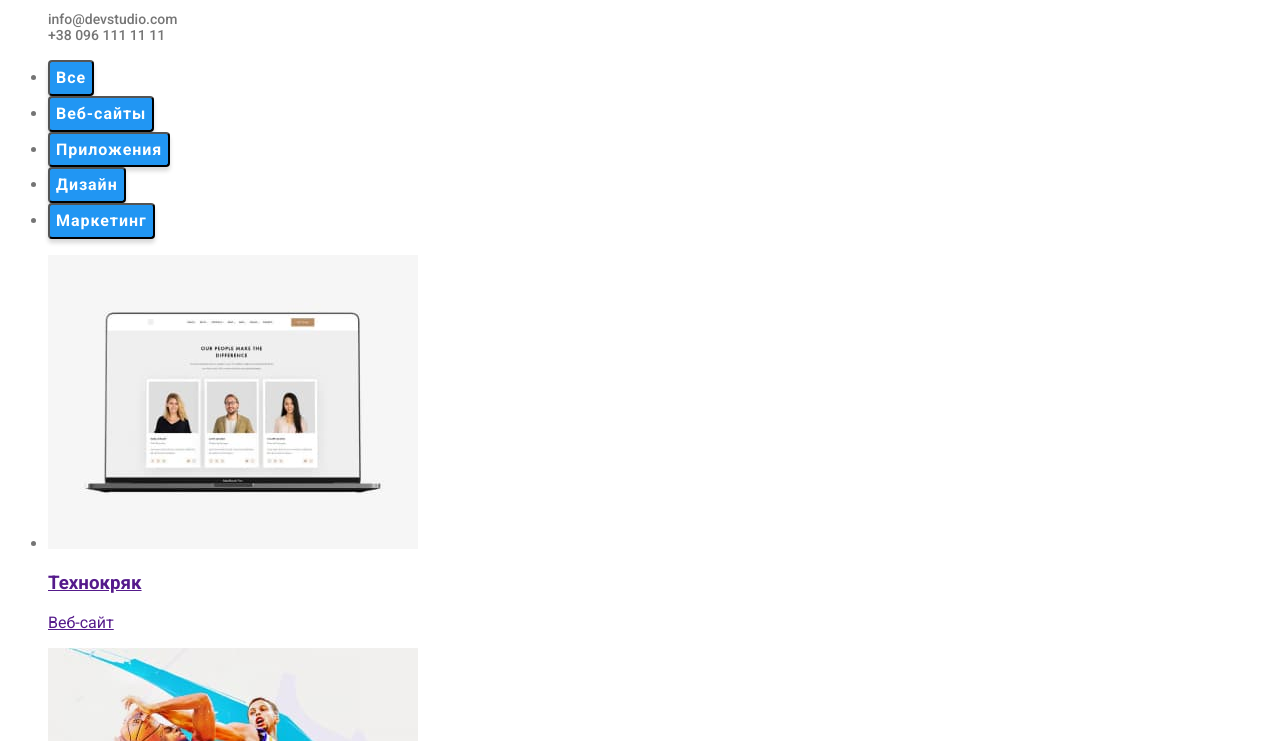
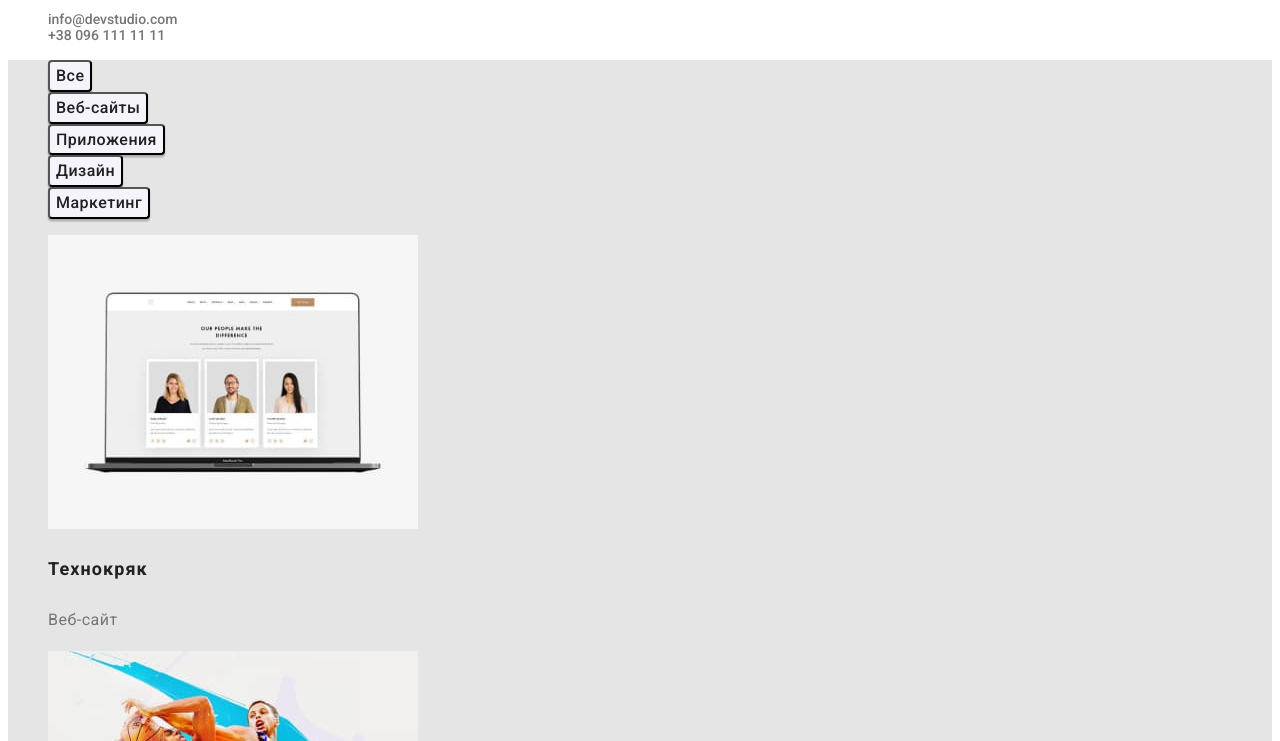
Before and after one commit to Bobigem/goit-markup-hw-02, a plain HTML site: page portfolio.html in a window 1280 px wide. Shown: the part 103-844 px from the top of the page. Drawn offline with Linux system fonts and the light colour scheme.

Commit message:
Css Final

```diff
--- a/CSS/styles.css
+++ b/CSS/styles.css
@@ -12,7 +12,7 @@ font-family: 'Roboto', sans-serif;*/
 :root{
     /*Шрифты*/
     --main-font: "Roboto", sans-serif;
-    --secondary-fond: "Raleway", sans-serif;
+    --secondary-font: "Raleway", sans-serif;
 
     /*Цвет фона*/
     --header-color: #FFFFFF;
@@ -42,6 +42,7 @@ font-weight: 500;
 font-size: 14px;
 line-height: 1.14;
 color:var(--black-font);
+background-color: var(--header-color);
 
 }
 
@@ -112,8 +113,8 @@ color:var(--white-font);
 }
 
 
-button{
-font-family: var(--main-font);
+.cta-page-button{
+font-family: inherit;
 font-weight: 700;
 font-size: 16px;
 line-height: 1.87;
@@ -232,3 +233,58 @@ text-decoration: none;
 .footer-item-map:focus{
     color: var(--blue-font);
 }
+
+/*Portfolio Page*/
+
+/*Header*/
+
+.menu-item-link.active.current:active{
+    color: var(--blue-font);}
+
+/*Filter services*/
+
+.main{
+    background-color: var(--services-color);
+}
+
+.filter-list{
+list-style-type: none;
+}
+.filter-button{
+    font-family: inherit;
+    font-weight: 500;
+    font-size: 16px;
+    line-height: 1.62;
+    text-align: center;
+    letter-spacing: 0.03em;
+    color: #212121;
+    background-color:var(--team-color);
+    box-shadow: 0px 3px 1px rgba(0, 0, 0, 0.1), 0px 1px 2px rgba(0, 0, 0, 0.08), 0px 2px 2px rgba(0, 0, 0, 0.12);
+    border-radius: 4px;
+    cursor: pointer;
+}
+.filter-button:hover,
+.filter-button:focus{
+    color: var(--white-font);
+    background-color: var(--blue-font);
+
+}
+.services-list-p2{
+    list-style-type: none;
+}
+.services-link-p2{
+    text-decoration: none;
+}
+.services-title-p2{
+    font-weight: 700;
+    font-size: 18px;
+    line-height: 2;
+    letter-spacing: 0.06em;
+    color: var(--black-font);
+}
+.services-text-p2{
+    font-size: 16px;
+    line-height: 1.87;
+    letter-spacing: 0.03em;
+    color: var(--grey-font);
+}
```
